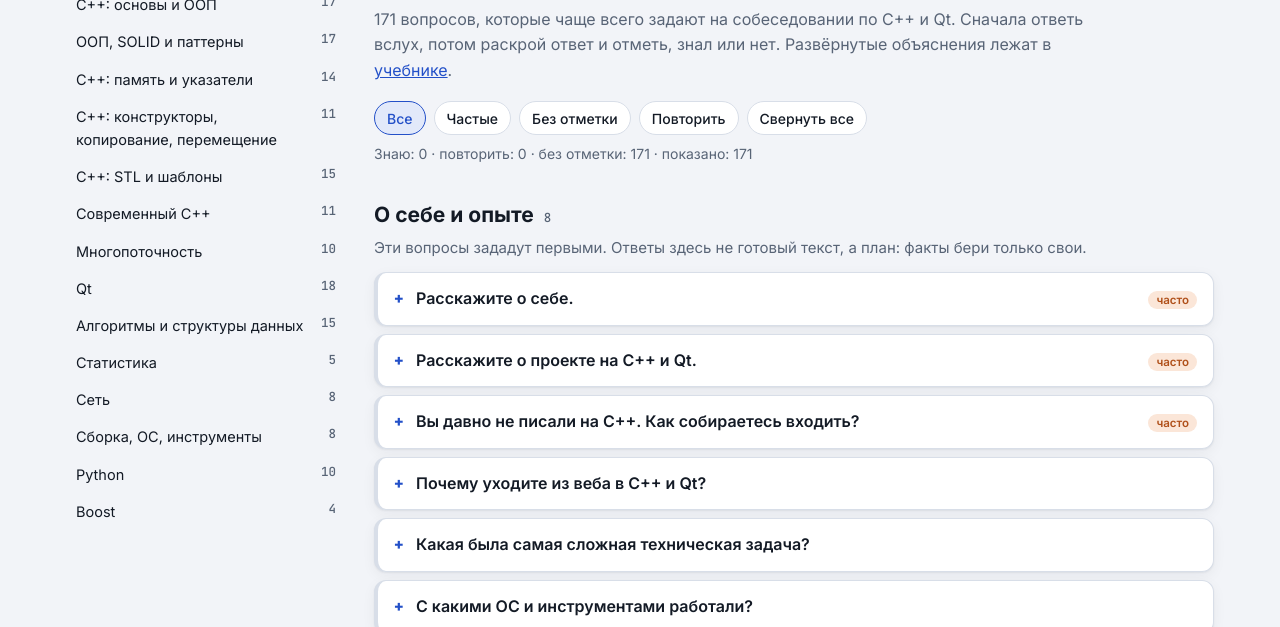
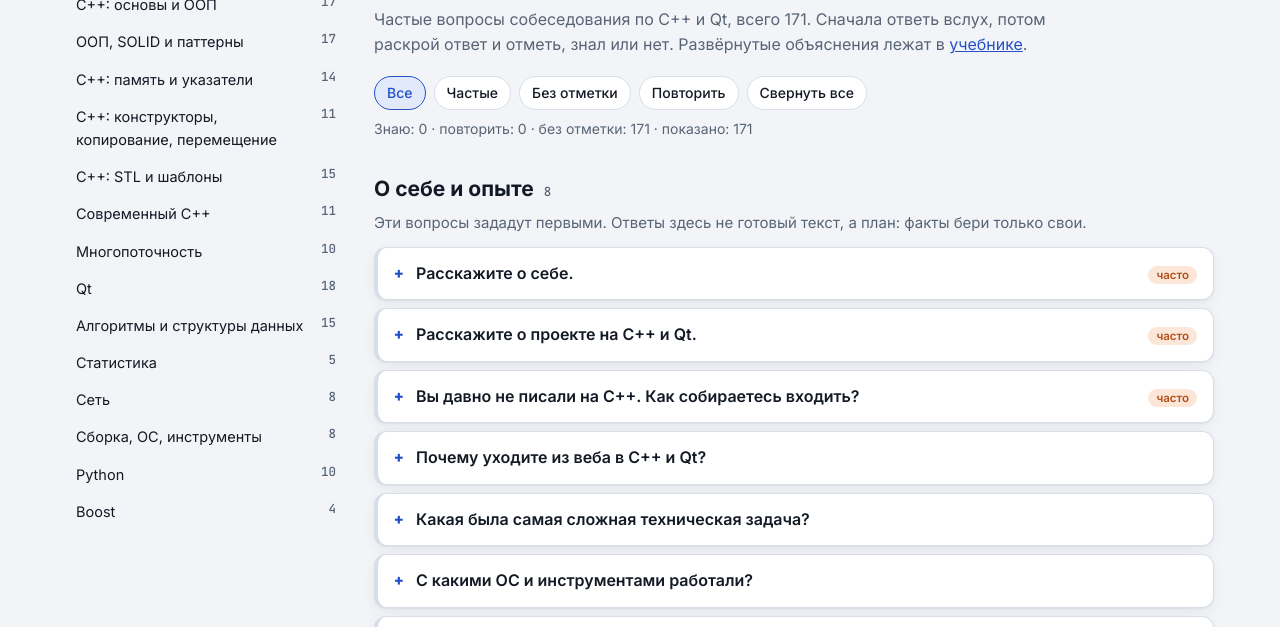
Before and after one commit to ScobarDen/interview-prep, a plain HTML site: page voprosy.html in a window 1280 px wide. Shown: the part 131-758 px from the top of the page. Drawn offline with Linux system fonts and the light colour scheme; a web font is replaced by a local one.

Commit message:
Fix question count wording

```diff
--- a/voprosy.html
+++ b/voprosy.html
@@ -147,7 +147,7 @@ details.q[open] > summary::before { content: "−"; }
   </nav>
   <main id="top">
     <h1>Вопросы <span>с собеса</span></h1>
-    <p class="lead">171 вопросов, которые чаще всего задают на собеседовании по C++ и Qt. Сначала ответь вслух, потом раскрой ответ и отметь, знал или нет. Развёрнутые объяснения лежат в <a href="samouchitel.html">учебнике</a>.</p>
+    <p class="lead">Частые вопросы собеседования по C++ и Qt, всего 171. Сначала ответь вслух, потом раскрой ответ и отметь, знал или нет. Развёрнутые объяснения лежат в <a href="samouchitel.html">учебнике</a>.</p>
     <div class="bar" role="group" aria-label="Фильтр">
       <button class="chip" type="button" data-filter="all" aria-pressed="true">Все</button>
       <button class="chip" type="button" data-filter="hot" aria-pressed="false">Частые</button>
```
